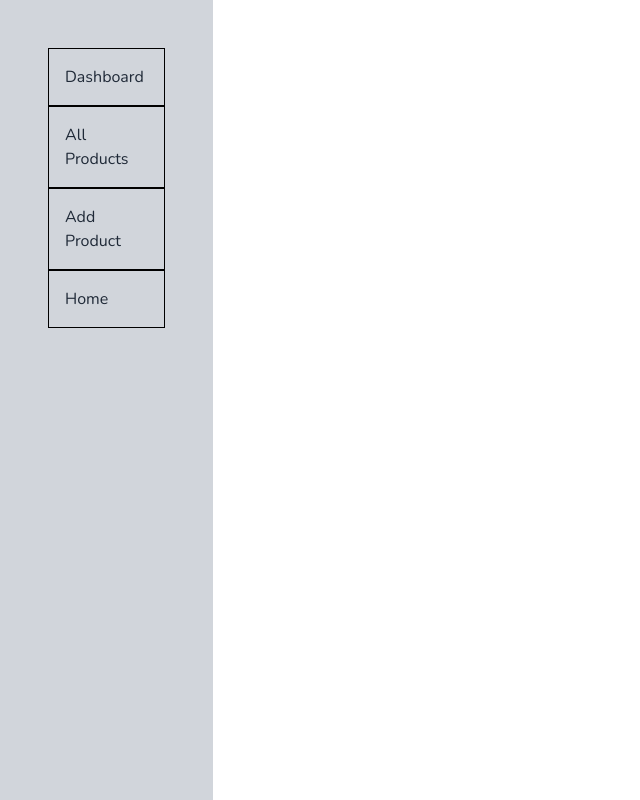
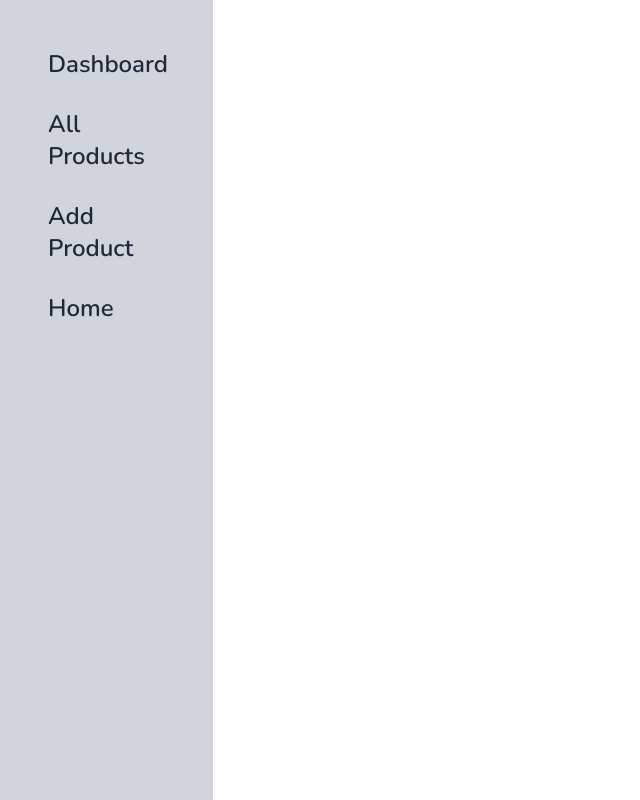
Before and after one commit to h-razu/foot-fusion, a React (Vite) app: page /dashboard in a window 1280 px wide. Shown: the whole page, without its empty margins (0-640 px from the left). Built offline with nearby package versions, Linux system fonts and the light colour scheme; no server answers; a web font is replaced by a local one.

Commit message:
improve dashboard layout

```diff
--- a/src/layouts/DashboardLayout.jsx
+++ b/src/layouts/DashboardLayout.jsx
@@ -1,25 +1,54 @@
-import { Link, Outlet } from "react-router-dom";
+import { NavLink, Outlet } from "react-router-dom";
 
 const DashboardLayout = () => {
+  const activeNav = {
+    color: "#009B4D",
+    background: "none",
+  };
+
   return (
     <div className="grid grid-cols-12">
       <div className="col-span-2 bg-gray-300 min-h-screen p-12">
-        <ul>
-          <li className="border border-black p-4 text w-full">
-            <Link to={"home"}>Dashboard</Link>
+        <ul className="flex flex-col gap-y-7">
+          <li>
+            <NavLink
+              to={"home"}
+              className="text-2xl font-semibold"
+              style={({ isActive }) => (isActive ? activeNav : undefined)}
+            >
+              Dashboard
+            </NavLink>
           </li>
-          <li className="border border-black p-4 text w-full">
-            <Link to={"all-products"}>All Products</Link>
+          <li>
+            <NavLink
+              to={"all-products"}
+              className="text-2xl font-semibold"
+              style={({ isActive }) => (isActive ? activeNav : undefined)}
+            >
+              All Products
+            </NavLink>
           </li>
-          <li className="border border-black p-4 text w-full">
-            <Link to={"add-products"}>Add Product</Link>
+          <li>
+            <NavLink
+              to={"add-products"}
+              className="text-2xl font-semibold"
+              style={({ isActive }) => (isActive ? activeNav : undefined)}
+            >
+              Add Product
+            </NavLink>
           </li>
-          <li className="border border-black p-4 text w-full">
-            <Link to={"/"}>Home</Link>
+          <li>
+            <NavLink
+              to={"/"}
+              className="text-2xl font-semibold"
+              style={({ isActive }) => (isActive ? activeNav : undefined)}
+            >
+              Home
+            </NavLink>
           </li>
         </ul>
       </div>
-      <div className="col-span-10 p-20">
+      <div className="col-span-10 p-10">
         <Outlet />
       </div>
     </div>
```
